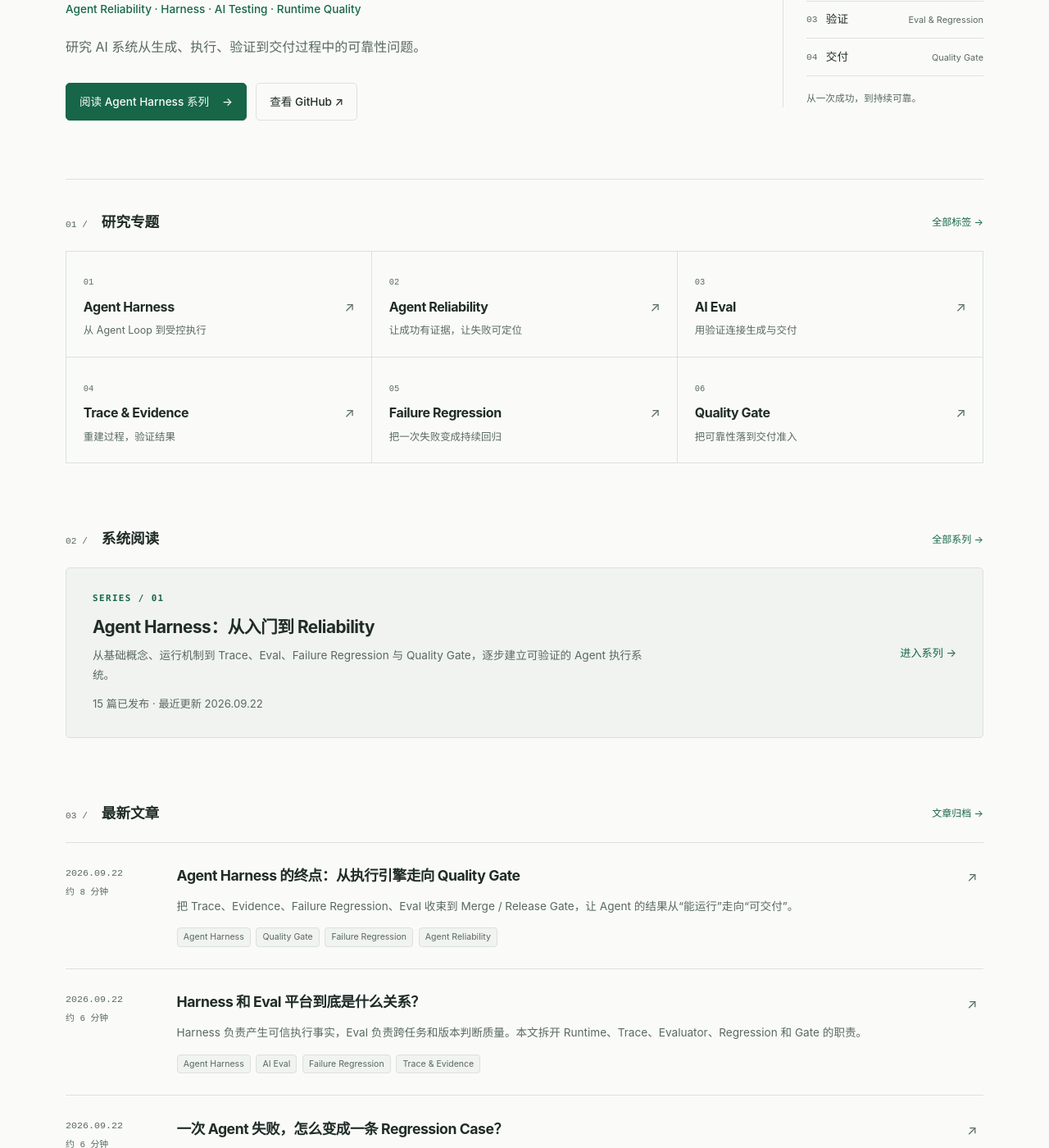
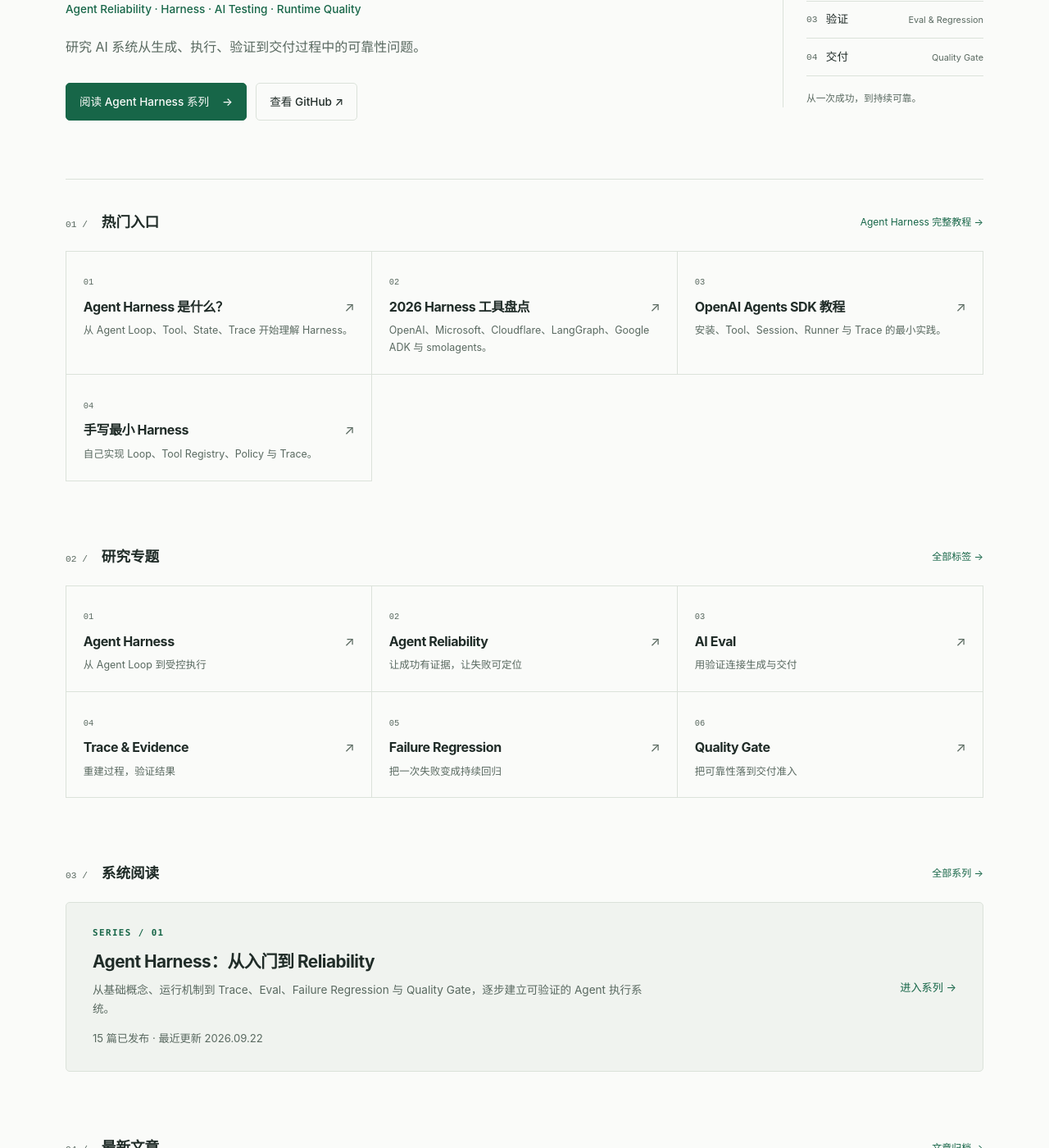
Before and after one commit to hugfeature/hugfeature.github.io, a Jekyll site: the page built from index.md, in a window 1280 px wide and 1400 px high, scrolled down 297 px. Shown: the whole window at 82% size. Built offline with Jekyll 4.4.1, drawn with Linux system fonts in a browser that asks for light colours.

Commit message:
Add high-intent Harness entry points to homepage

```diff
--- a/_layouts/home.html
+++ b/_layouts/home.html
@@ -2,7 +2,8 @@
 layout: default
 ---
 <section class="hero"><div class="hero-main"><p class="eyebrow"><span class="status-dot"></span> NOTES ON AI ENGINEERING RELIABILITY</p><h1>runtime<span>质量论</span></h1><p class="hero-subtitle">Agent Reliability · Harness · AI Testing · Runtime Quality</p><p class="hero-description">研究 AI 系统从生成、执行、验证到交付过程中的可靠性问题。</p><div class="hero-actions"><a class="button primary" href="{{ '/harness/' | relative_url }}">阅读 Agent Harness 系列 <span aria-hidden="true">→</span></a><a class="button" href="https://github.com/hugfeature">查看 GitHub ↗</a></div></div><aside class="hero-note" aria-label="研究路径"><span class="eyebrow">THE RELIABILITY LOOP</span><ol><li><span>01</span> 执行 <small>Harness</small></li><li><span>02</span> 取证 <small>Trace & Evidence</small></li><li><span>03</span> 验证 <small>Eval & Regression</small></li><li><span>04</span> 交付 <small>Quality Gate</small></li></ol><p>从一次成功，到持续可靠。</p></aside></section>
-<section class="home-section" aria-labelledby="topics-title"><div class="section-heading"><h2 id="topics-title"><span>01 /</span> 研究专题</h2><a href="{{ '/tags/' | relative_url }}">全部标签 →</a></div><div class="topics-grid">{% for topic in site.data.topics %}<a class="topic-entry" href="{{ '/topics/' | append: topic.slug | append: '/' | relative_url }}"><span class="topic-number">{{ forloop.index | prepend: '0' }}</span><h3>{{ topic.name }} <span aria-hidden="true">↗</span></h3><p>{{ topic.summary }}</p></a>{% endfor %}</div></section>
-<section class="home-section" aria-labelledby="series-title"><div class="section-heading"><h2 id="series-title"><span>02 /</span> 系统阅读</h2><a href="{{ '/series/' | relative_url }}">全部系列 →</a></div>{% include series-list.html %}</section>
-<section class="home-section" aria-labelledby="latest-title"><div class="section-heading"><h2 id="latest-title"><span>03 /</span> 最新文章</h2><a href="{{ '/archive/' | relative_url }}">文章归档 →</a></div>{% assign recent = site.posts | slice: 0, 8 %}{% include post-list.html posts=recent %}</section>
-<section class="home-section" aria-labelledby="projects-title"><div class="section-heading"><h2 id="projects-title"><span>04 /</span> 开源项目</h2><a href="https://github.com/hugfeature">hugfeature / GitHub ↗</a></div><div class="projects-grid">{% for project in site.data.projects %}<article><h3><a href="{{ project.url }}">{{ project.name }} <span aria-hidden="true">↗</span></a></h3><p>{{ project.description }}</p><a class="text-link" href="{{ project.url }}">查看源码</a></article>{% endfor %}</div></section>
+<section class="home-section" aria-labelledby="start-title"><div class="section-heading"><h2 id="start-title"><span>01 /</span> 热门入口</h2><a href="{{ '/harness/' | relative_url }}">Agent Harness 完整教程 →</a></div><div class="topics-grid"><a class="topic-entry" href="{{ '/harness/what-is-agent-harness/' | relative_url }}"><span class="topic-number">01</span><h3>Agent Harness 是什么？ <span aria-hidden="true">↗</span></h3><p>从 Agent Loop、Tool、State、Trace 开始理解 Harness。</p></a><a class="topic-entry" href="{{ '/harness/agent-harness-runtime-tools-2026/' | relative_url }}"><span class="topic-number">02</span><h3>2026 Harness 工具盘点 <span aria-hidden="true">↗</span></h3><p>OpenAI、Microsoft、Cloudflare、LangGraph、Google ADK 与 smolagents。</p></a><a class="topic-entry" href="{{ '/harness/openai-agents-sdk-quickstart/' | relative_url }}"><span class="topic-number">03</span><h3>OpenAI Agents SDK 教程 <span aria-hidden="true">↗</span></h3><p>安装、Tool、Session、Runner 与 Trace 的最小实践。</p></a><a class="topic-entry" href="{{ '/harness/build-minimal-agent-harness/' | relative_url }}"><span class="topic-number">04</span><h3>手写最小 Harness <span aria-hidden="true">↗</span></h3><p>自己实现 Loop、Tool Registry、Policy 与 Trace。</p></a></div></section>
+<section class="home-section" aria-labelledby="topics-title"><div class="section-heading"><h2 id="topics-title"><span>02 /</span> 研究专题</h2><a href="{{ '/tags/' | relative_url }}">全部标签 →</a></div><div class="topics-grid">{% for topic in site.data.topics %}<a class="topic-entry" href="{{ '/topics/' | append: topic.slug | append: '/' | relative_url }}"><span class="topic-number">{{ forloop.index | prepend: '0' }}</span><h3>{{ topic.name }} <span aria-hidden="true">↗</span></h3><p>{{ topic.summary }}</p></a>{% endfor %}</div></section>
+<section class="home-section" aria-labelledby="series-title"><div class="section-heading"><h2 id="series-title"><span>03 /</span> 系统阅读</h2><a href="{{ '/series/' | relative_url }}">全部系列 →</a></div>{% include series-list.html %}</section>
+<section class="home-section" aria-labelledby="latest-title"><div class="section-heading"><h2 id="latest-title"><span>04 /</span> 最新文章</h2><a href="{{ '/archive/' | relative_url }}">文章归档 →</a></div>{% assign recent = site.posts | slice: 0, 8 %}{% include post-list.html posts=recent %}</section>
+<section class="home-section" aria-labelledby="projects-title"><div class="section-heading"><h2 id="projects-title"><span>05 /</span> 开源项目</h2><a href="https://github.com/hugfeature">hugfeature / GitHub ↗</a></div><div class="projects-grid">{% for project in site.data.projects %}<article><h3><a href="{{ project.url }}">{{ project.name }} <span aria-hidden="true">↗</span></a></h3><p>{{ project.description }}</p><a class="text-link" href="{{ project.url }}">查看源码</a></article>{% endfor %}</div></section>
```
